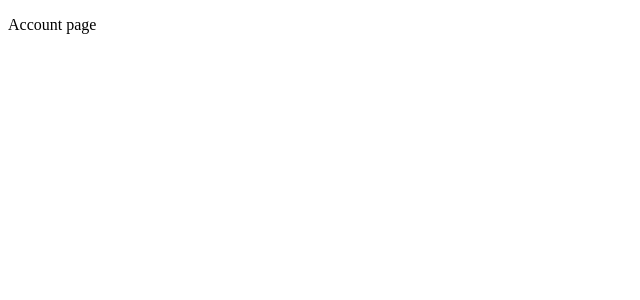
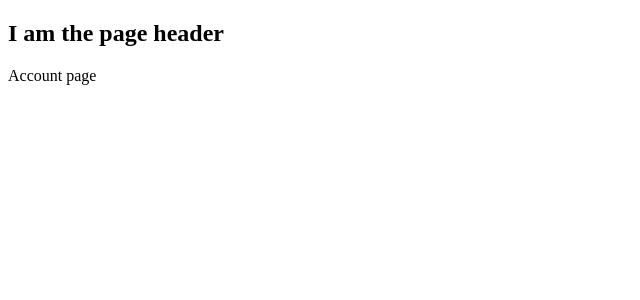
Before and after one commit to nasidulislam/ecommerce-practice, a Next.js app in the folder frontend/: page /account in a window 1280 px wide. Shown: the top 300 px of the page, without its empty margins (0-640 px from the left). Built offline with nearby package versions, Linux system fonts and the light colour scheme.

Commit message:
initial-pages: boilerplate page layout and documenet setup

```diff
--- /dev/null
+++ b/frontend/components/Page.js
@@ -0,0 +1,14 @@
+import PropTypes from 'prop-types';
+
+export default function Page({ children }) {
+  return (
+    <div>
+      <h2>I am the page header</h2>
+      {children}
+    </div>
+  );
+}
+
+Page.propTypes = {
+  children: PropTypes.any,
+};
--- /dev/null
+++ b/frontend/pages/_app.js
@@ -0,0 +1,16 @@
+import PropTypes from 'prop-types';
+import Page from '../components/Page';
+
+export default function MyApp({ Component, pageProps }) {
+  return (
+    <Page>
+      {/* eslint-disable-next-line react/jsx-props-no-spreading */}
+      <Component {...pageProps} />
+    </Page>
+  );
+}
+
+MyApp.propTypes = {
+  Component: PropTypes.func,
+  pageProps: PropTypes.object,
+};
--- /dev/null
+++ b/frontend/pages/_document.js
@@ -0,0 +1,15 @@
+import Document, { Html, Head, Main, NextScript } from 'next/document';
+
+export default class MyDocument extends Document {
+  render() {
+    return (
+      <Html lang="en-US">
+        <Head />
+        <body>
+          <Main />
+          <NextScript />
+        </body>
+      </Html>
+    );
+  }
+}
```
Also changed, not shown: frontend/pages/account.js (+5 -3 lines), frontend/pages/index.js (+5 -3 lines), frontend/pages/orders.js (+5 -3 lines), frontend/pages/products.js (+5 -3 lines), frontend/pages/sell.js (+5 -3 lines), 1 other file (tests, documents, lock files or other folders).
